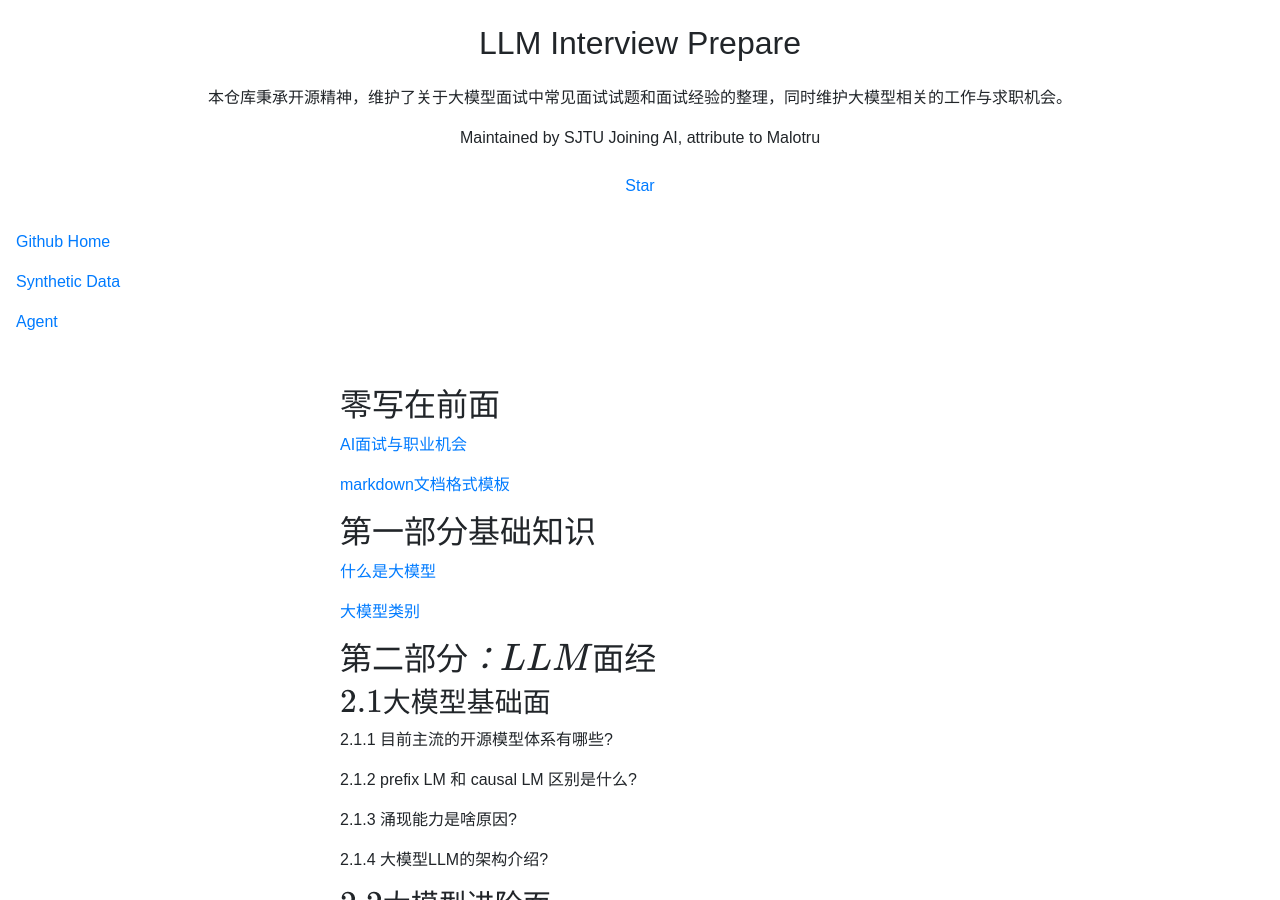
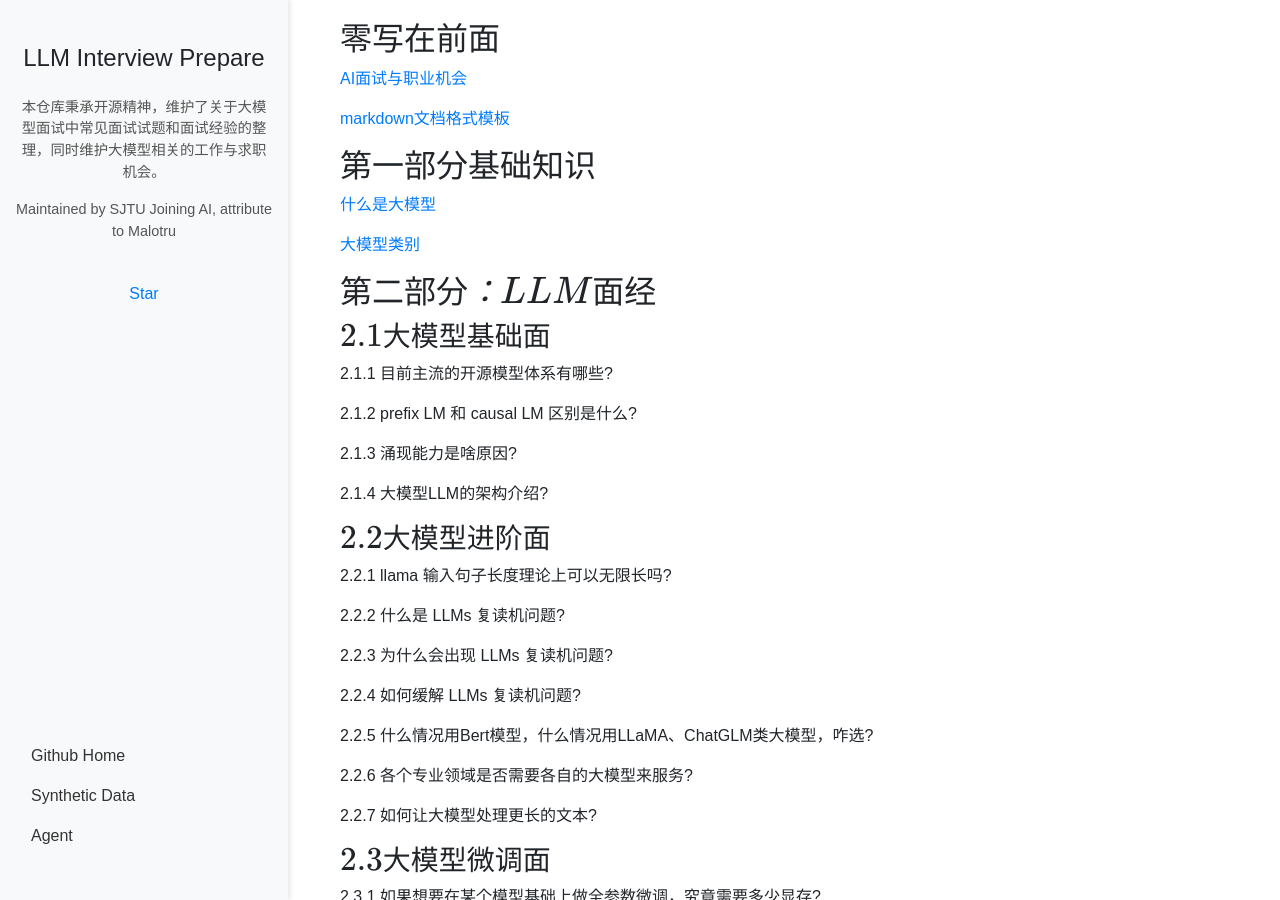
Before and after one commit to Joining-AI/LLM_Interview_Prepare, a Jekyll site: the page built from docs/README.md, in a window 1280 px wide and 900 px high. Built offline with Jekyll 4.4.1, drawn with Linux system fonts in a browser that asks for light colours; nearby versions of some CDN libraries; our own code applies the rules of GitHub Pages for plain Markdown files; formulas are drawn with MathJax 3.

Commit message:
Update default.html

```diff
--- a/docs/_layouts/default.html
+++ b/docs/_layouts/default.html
@@ -12,7 +12,9 @@ layout: default
   {% include mathjax.html %}
 </head>
 <body>
-  <div class="fixed-sidebar">
+  <div class="container-fluid">
+    <div class="row">
+      <aside class="col-md-3 sidebar bg-light">
         <h2 class="text-center my-4">{{ site.title }}</h2>
         <p class="description text-center">{{ site.description }}</p>
         <p class="description text-center">Maintained by SJTU Joining AI, attribute to Malotru</p>
@@ -25,9 +27,7 @@ layout: default
             <a class="nav-link" href="{{ link.url | relative_url }}">{{ link.title }}</a>
           {% endfor %}
         </nav>
-  </div>
-  <div class="container-fluid">
-    <div class="row">
+      </aside>
       <main class="col-md-9 ml-sm-auto col-lg-9 main-content">
         {{ content }}
       </main>
```
Lines whose indentation alone changed are shown as unchanged.
